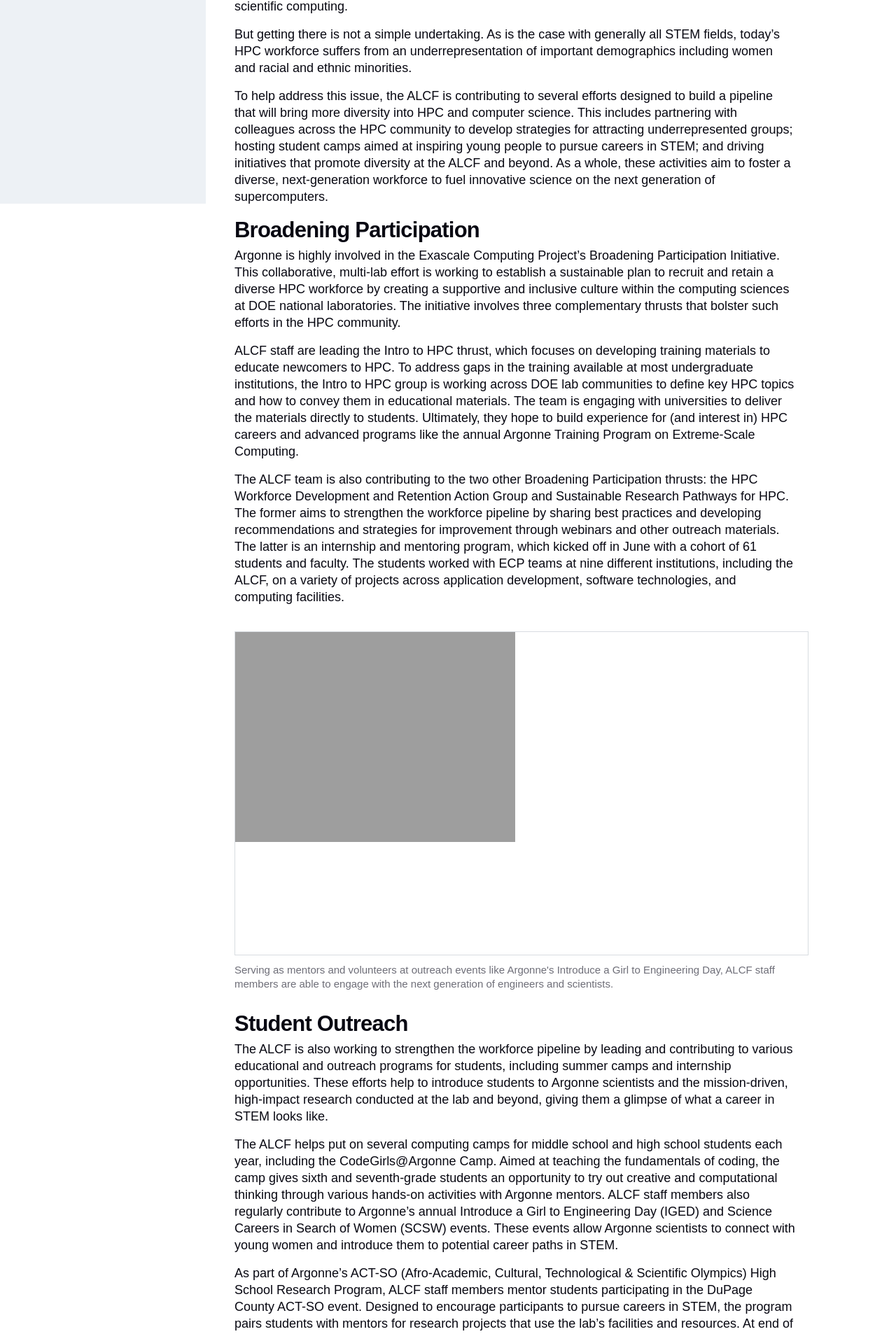
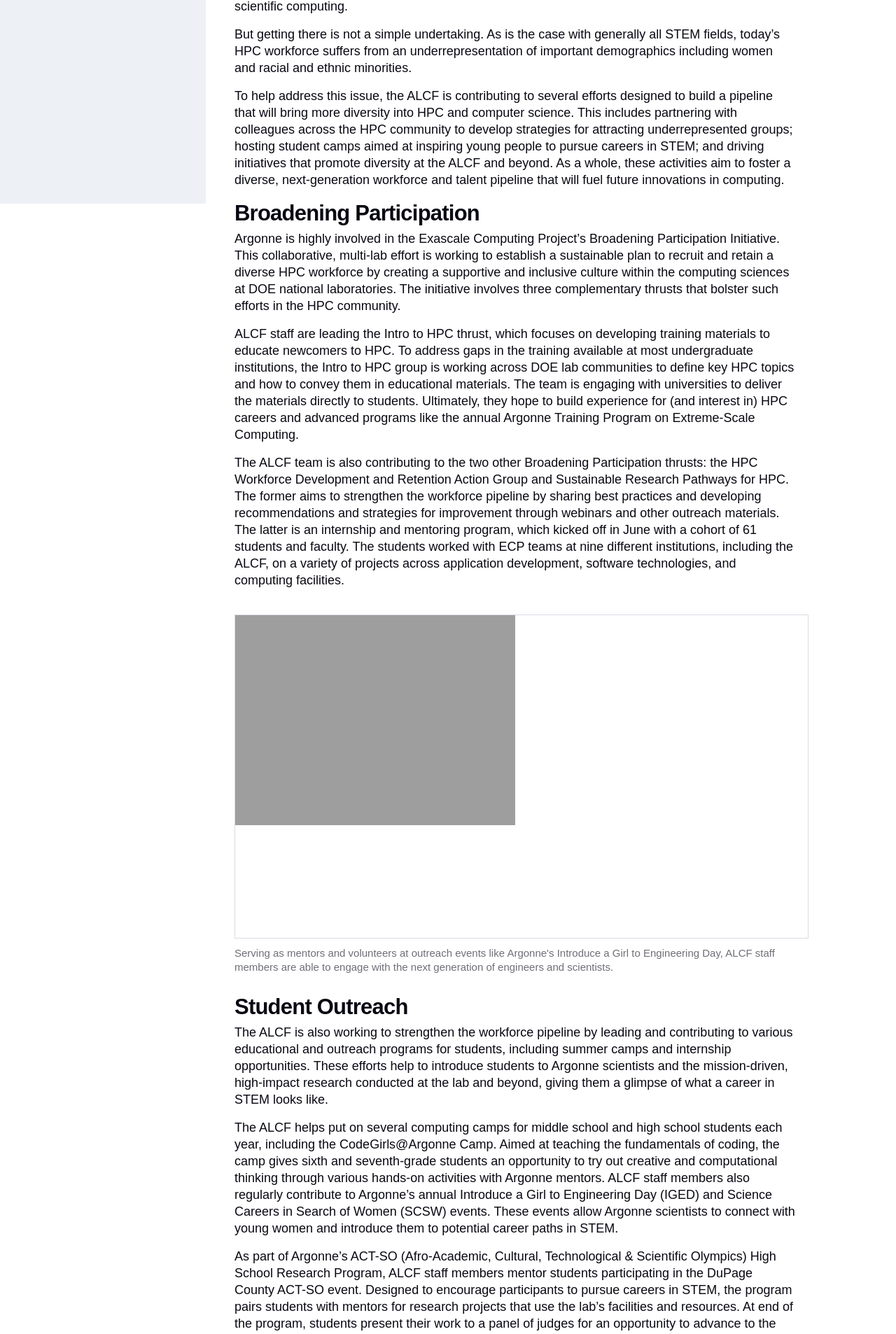
Before and after one commit to sbx-bnagle/ALCF-AR2022, a Jekyll site: the page built from 03_community/dei.md, in a window 1280 px wide. Shown: the part 1053-2959 px from the top of the page at 70% size. Built offline with Jekyll 4.4.1, drawn with Linux system fonts in a browser that asks for light colours; some web fonts are replaced.

Commit message:
Update dei.md

```diff
--- a/03_community/dei.md
+++ b/03_community/dei.md
@@ -16,7 +16,7 @@ By building diverse teams with different cultural and intellectual backgrounds,
 
 But getting there is not a simple undertaking. As is the case with generally all STEM fields, today’s HPC workforce suffers from an underrepresentation of important demographics including women and racial and ethnic minorities.
 
-To help address this issue, the ALCF is contributing to several efforts designed to build a pipeline that will bring more diversity into HPC and computer science. This includes partnering with colleagues across the HPC community to develop strategies for attracting underrepresented groups; hosting student camps aimed at inspiring young people to pursue careers in STEM; and driving initiatives that promote diversity at the ALCF and beyond. As a whole, these activities aim to foster a diverse, next-generation workforce to fuel innovative science on the next generation of supercomputers.
+To help address this issue, the ALCF is contributing to several efforts designed to build a pipeline that will bring more diversity into HPC and computer science. This includes partnering with colleagues across the HPC community to develop strategies for attracting underrepresented groups; hosting student camps aimed at inspiring young people to pursue careers in STEM; and driving initiatives that promote diversity at the ALCF and beyond. As a whole, these activities aim to foster a diverse, next-generation workforce and talent pipeline that will fuel future innovations in computing.
 
 
 # Broadening Participation
```
